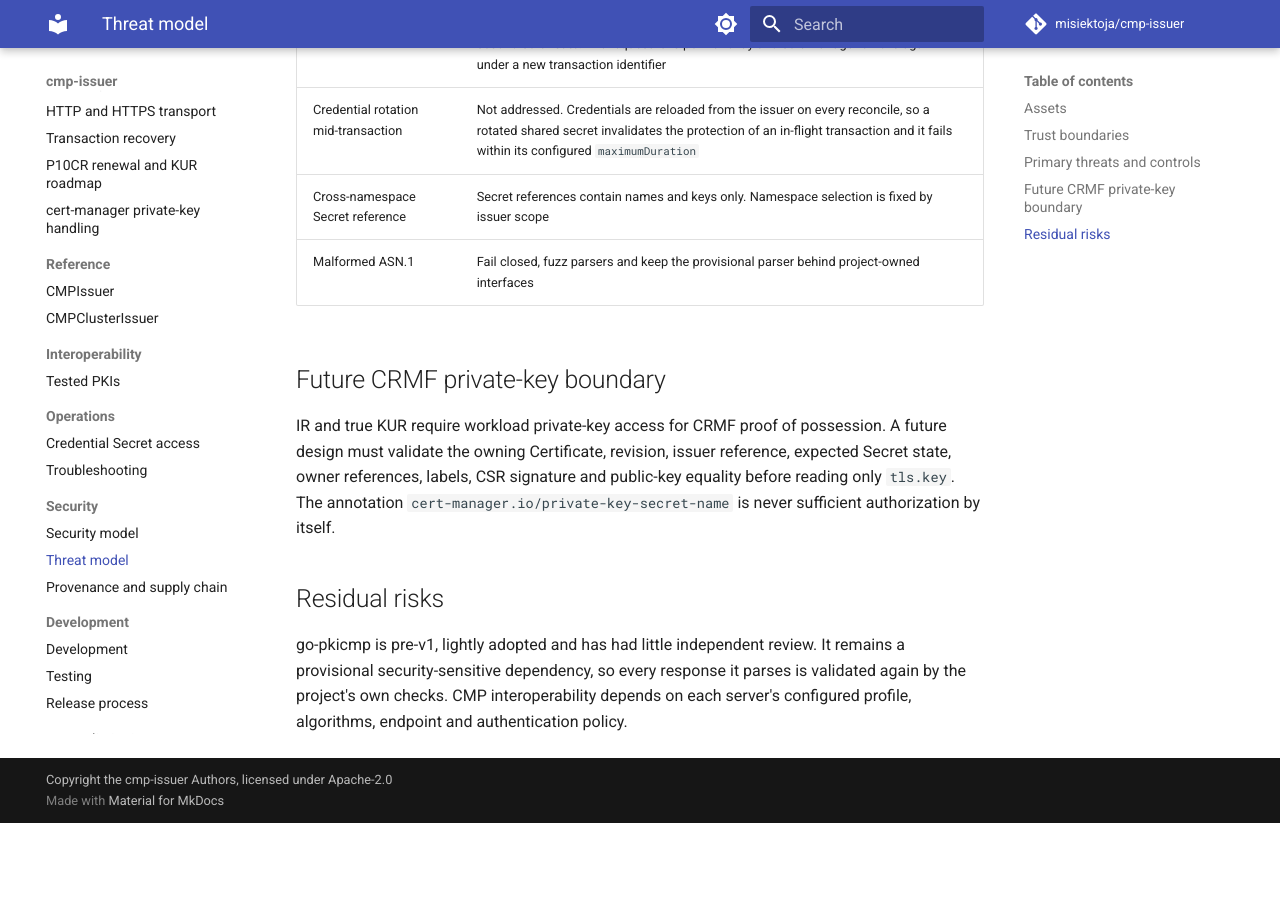
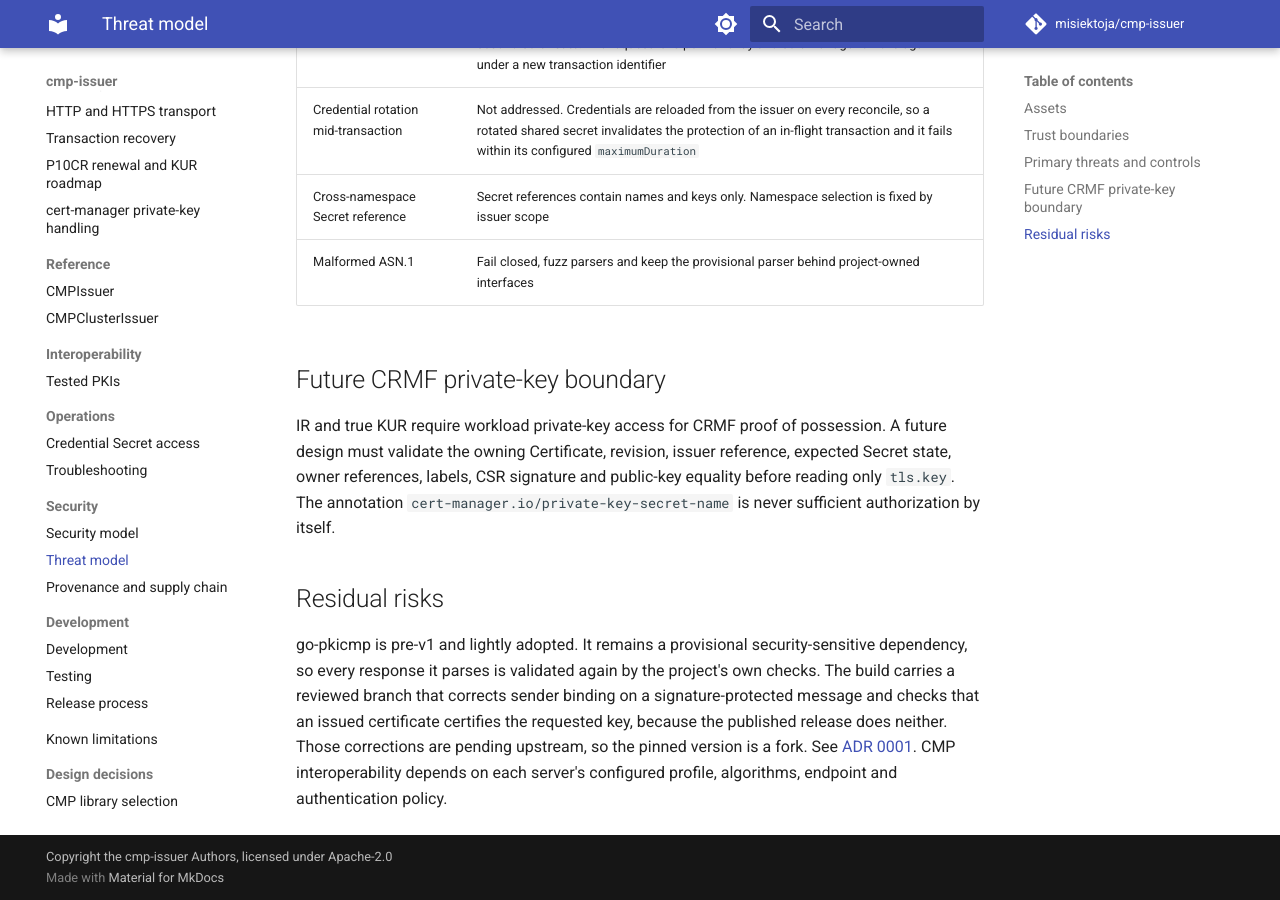
Before and after one commit to misiektoja/cmp-issuer, an MkDocs documentation site: the page built from docs/security/threat-model.md, in a window 1280 px wide and 900 px high, scrolled down 1619 px. Built offline with MkDocs 1.6.1 and Material for MkDocs 9.7.7, drawn with Linux system fonts in a browser that asks for light colours; comment, search, counter and statistics services are not loaded; before the commit the page ends 2442 px from its top, so only the background shows below that.

Commit message:
docs(security): restate the CMP dependency risk against the reviewed branch

```diff
--- a/docs/security/threat-model.md
+++ b/docs/security/threat-model.md
@@ -38,4 +38,4 @@
 
 ## Residual risks
 
-go-pkicmp is pre-v1, lightly adopted and has had little independent review. It remains a provisional security-sensitive dependency, so every response it parses is validated again by the project's own checks. CMP interoperability depends on each server's configured profile, algorithms, endpoint and authentication policy.
+go-pkicmp is pre-v1 and lightly adopted. It remains a provisional security-sensitive dependency, so every response it parses is validated again by the project's own checks. The build carries a reviewed branch that corrects sender binding on a signature-protected message and checks that an issued certificate certifies the requested key, because the published release does neither. Those corrections are pending upstream, so the pinned version is a fork. See [ADR 0001](../adr/0001-cmp-library.md). CMP interoperability depends on each server's configured profile, algorithms, endpoint and authentication policy.
```
